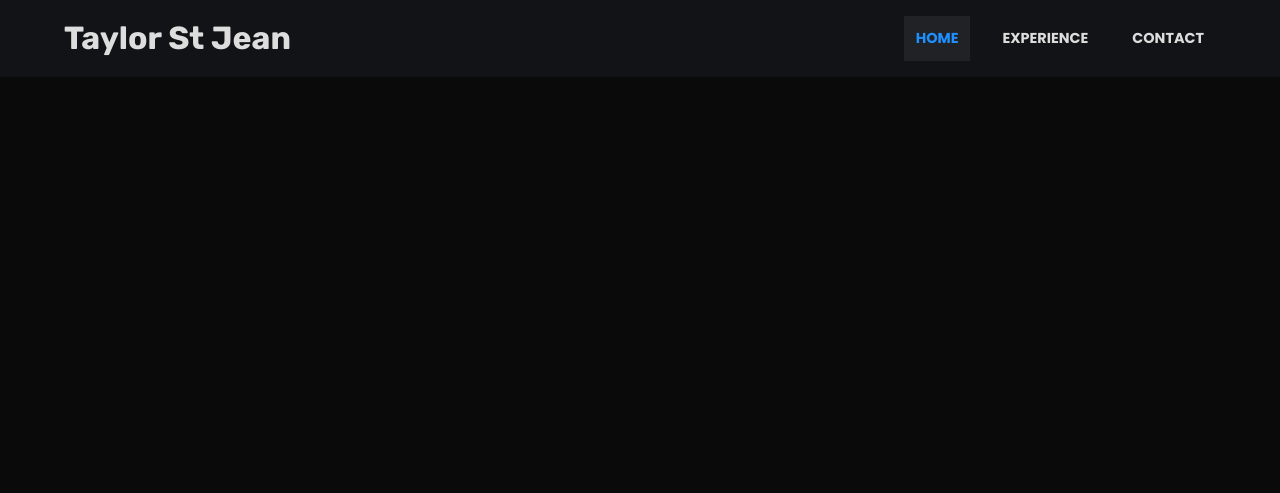
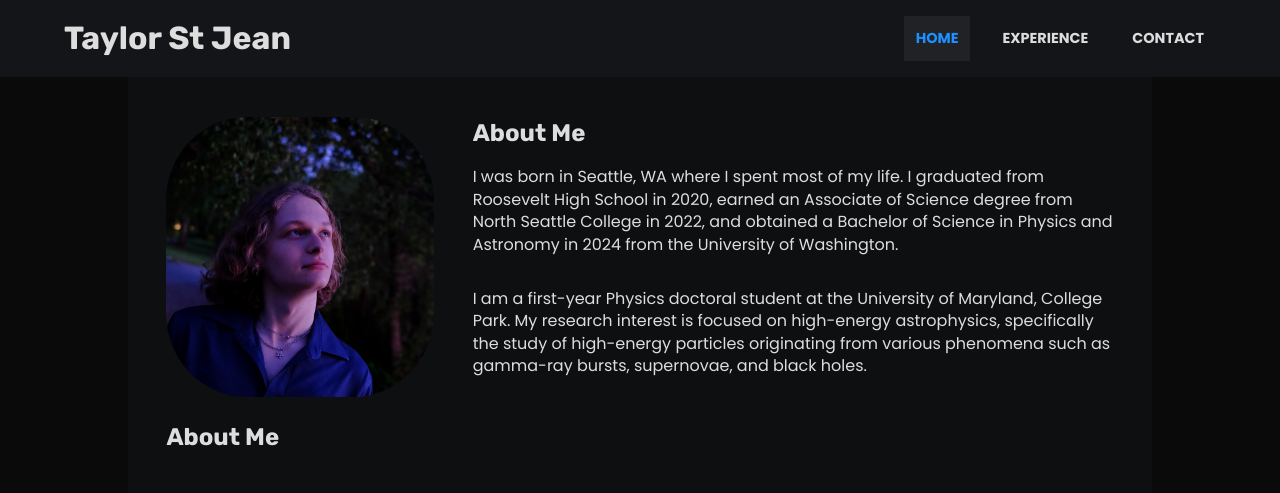
Before and after one commit to taylornstjean/taylorstjean.ca, a Flask app: page /home in a window 1280 px wide. Shown: the top 493 px of the page. Run offline with Flask 2, Linux system fonts and the light colour scheme.

Commit message:
added some filler content

```diff
--- a/core/app.py
+++ b/core/app.py
@@ -14,6 +14,8 @@ app = Flask(
     template_folder='./core/templates',
     instance_relative_config=True
 )
+
+app.config.from_object(BaseConfig)
 
 
 ###########################################################################
--- a/core/templates/src/home.html
+++ b/core/templates/src/home.html
@@ -25,6 +25,28 @@
       <button class="button header__button header__button--active"><nobr>HOME</nobr></button>
     </div>
   </div>
+
+  <div class="main">
+
+    <div class="main__section">
+
+      <img class="portrait" src="/static/img/portrait.jpeg">
+      <div class="flex-container--column">
+        <h2 class="main__title">About Me</h2>
+        <p>
+          I was born in Seattle, WA where I spent most of my life. I graduated from Roosevelt High School in 2020, earned an Associate of Science degree from North Seattle College in 2022, and obtained a Bachelor of Science in Physics and Astronomy in 2024 from the University of Washington.
+        </p>
+        <p>
+          I am a first-year Physics doctoral student at the University of Maryland, College Park. My research interest is focused on high-energy astrophysics, specifically the study of high-energy particles originating from various phenomena such as gamma-ray bursts, supernovae, and black holes.
+        </p>
+      </div>
+
+    </div>
+
+    <h2 class="main__title">About Me</h2>
+
+  </div>
+
 </body>
 
 </html>
--- a/requirements.txt
+++ b/requirements.txt
@@ -1,13 +1,10 @@
 click==8.1.3
 dnspython==2.2.1
-email-validator==1.2.1
 Flask==2.1.2
-Flask-WTF==1.0.1
 idna==3.3
 importlib-metadata==4.11.4
 itsdangerous==2.1.2
 Jinja2==3.1.2
 MarkupSafe==2.1.1
 Werkzeug==2.1.2
-WTForms==3.0.1
 zipp==3.8.0
--- a/static/css/color.css
+++ b/static/css/color.css
@@ -2,9 +2,9 @@
 
 :root {
     --main-bg-color: #0a0a0a;
-    --header-bg-color: #121316;
+    --header-bg-color: #141518;
     --footer-bg-color: #121316;
-    --secondary-bg-color: #0e0e0e;
+    --secondary-bg-color: #0e0f11;
     --light-accent-color: dodgerblue;
     --light-accent-color--opaque: rgba(30, 143, 255, 0.5);
     --accent-color: dodgerblue;
--- a/static/css/style.css
+++ b/static/css/style.css
@@ -21,6 +21,8 @@ html {
 body {
   margin: 0;
   background-color: var(--main-bg-color);
+  display: flex;
+  flex-direction: column;
 }
 
 /*
@@ -251,6 +253,20 @@ textarea {
   }
 }
 
+/* CONTAINERS */
+
+.flex-container--column {
+  flex-direction: column;
+  display: flex;
+}
+
+.flex-container--row {
+  flex-direction: row;
+  display: flex;
+}
+
+/* BUTTONS */
+
 .button {
   background: none;
   user-select: none;
@@ -282,9 +298,6 @@ textarea {
   margin: 0;
   display: flex;
   padding: 2vh 5vw;
-  position: absolute;
-  top: 0; left: 0; right: 0;
-  transition: all 1000ms ease-in-out;
 }
 
 .header__title {
@@ -320,3 +333,40 @@ textarea {
   justify-self: stretch;
   align-self: stretch;
 }
+
+/* BODY */
+
+.main {
+  background-color: var(--secondary-bg-color);
+  margin-left: 10vw;
+  margin-right: 10vw;
+  padding: 5vh 3vw;
+  display: flex;
+  flex-direction: column;
+  color: var(--font-color);
+}
+
+.main__title {
+  float: left;
+  font-family: Rubik, sans-serif;
+  color: var(--font-color);
+  margin: 0;
+  padding: 0;
+  user-select: none;
+}
+
+.main__section {
+  flex-direction: row;
+  align-content: stretch;
+  display: flex;
+  padding-bottom: 3vh;
+}
+
+/* IMAGE */
+
+.portrait {
+  height: max(35vh, 200px);
+  display: flex;
+  margin-right: 3vw;
+  border-radius: 30%;
+}
```
Also changed, not shown: static/img/portrait.jpeg (added).
